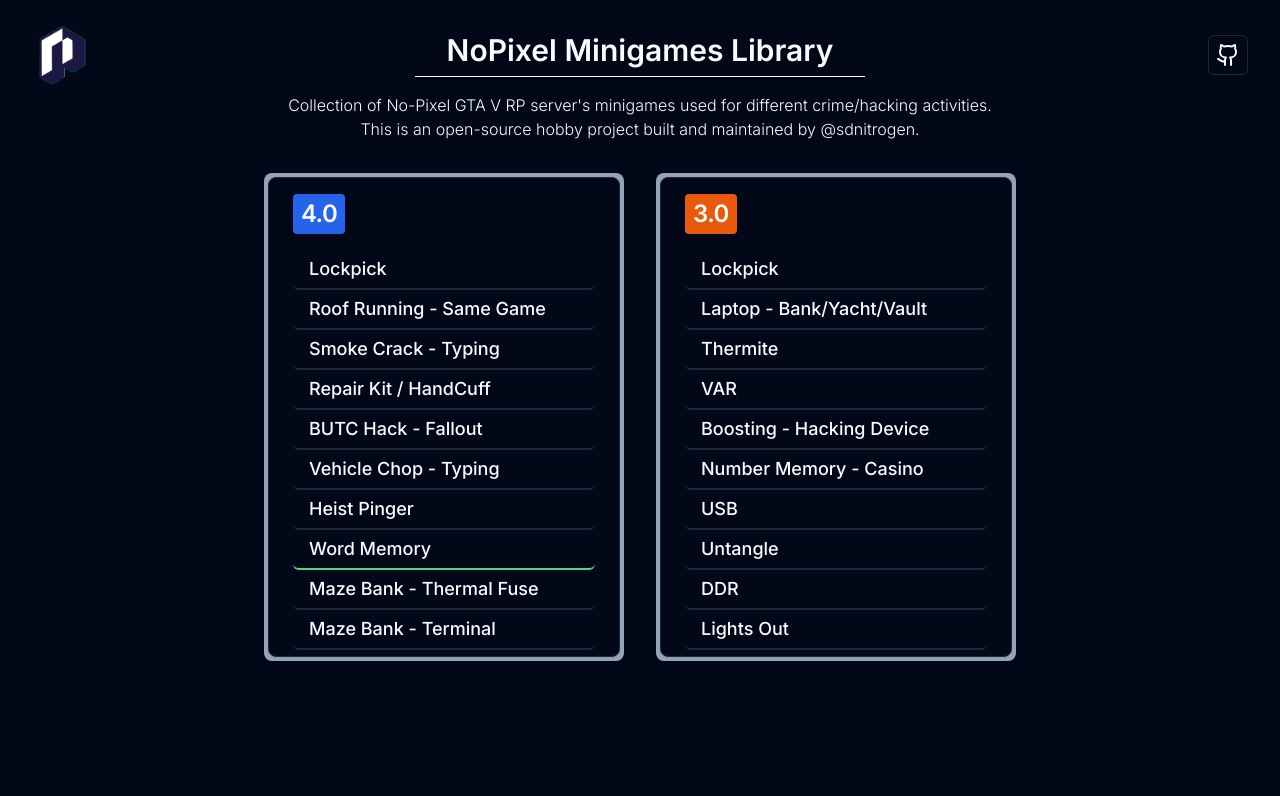
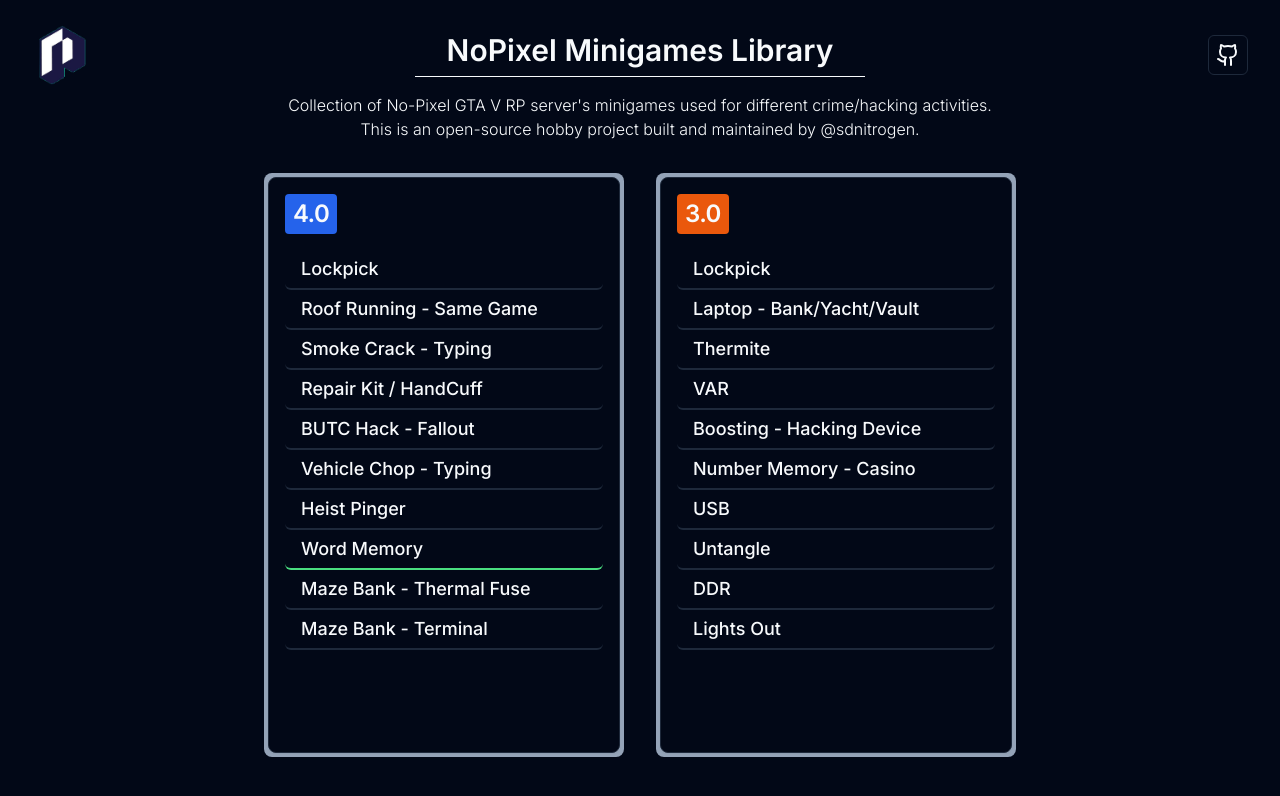
Before and after one commit to sdnitrogen/np-minigames, a Next.js app: page / in a window 1280 px wide. Shown: the top 796 px of the page. Built offline with nearby package versions, Linux system fonts and the light colour scheme.

Commit message:
fix: styling and design fix

```diff
--- a/package.json
+++ b/package.json
@@ -11,6 +11,7 @@
   "dependencies": {
     "@radix-ui/react-alert-dialog": "^1.0.5",
     "@radix-ui/react-progress": "^1.0.3",
+    "@radix-ui/react-scroll-area": "^1.0.5",
     "@radix-ui/react-slot": "^1.0.2",
     "class-variance-authority": "^0.7.0",
     "clsx": "^2.1.0",
--- a/src/app/page.tsx
+++ b/src/app/page.tsx
@@ -1,7 +1,8 @@
 import Description from "@/components/Description"
 import GameNav from "@/components/Gamenav"
 import Header from "@/components/Header"
-import { Card, CardContent, CardHeader, CardTitle } from "@/components/ui/card"
+import { Card, CardHeader, CardTitle } from "@/components/ui/card"
+import { ScrollArea } from "@/components/ui/scroll-area"
 import { mainDescription } from "@/constants"
 
 const Home = () => {
@@ -11,13 +12,14 @@
       <Description desc={mainDescription} />
       <section className="flex w-full h-auto flex-row items-center justify-center gap-8 p-4">
         <div className="w-min h-min p-1 rounded-lg bg-muted-foreground">
-          <Card className="w-[22rem] h-[30rem] overflow-clip pb-4">
-            <CardHeader className="px-6 py-4">
+          <Card className="w-[22rem] h-[36rem]">
+            <CardHeader className="p-4">
               <CardTitle className="p-2 w-max rounded-sm bg-blue-600">
                 4.0
               </CardTitle>
             </CardHeader>
-            <CardContent className="flex flex-col h-full scroll-auto overflow-scroll">
+            <ScrollArea className="w-full h-[32rem]">
+              <div className="flex flex-col px-4 pb-4">
                 <GameNav navpath="/">Lockpick</GameNav>
                 <GameNav navpath="/">Roof Running - Same Game</GameNav>
                 <GameNav navpath="/">Smoke Crack - Typing</GameNav>
@@ -30,17 +32,19 @@
                 </GameNav>
                 <GameNav navpath="/">Maze Bank - Thermal Fuse</GameNav>
                 <GameNav navpath="/">Maze Bank - Terminal</GameNav>
-            </CardContent>
+              </div>
+            </ScrollArea>
           </Card>
         </div>
         <div className="w-min h-min p-1 rounded-lg bg-muted-foreground">
-          <Card className="w-[22rem] h-[30rem] overflow-clip pb-4">
-            <CardHeader className="px-6 py-4">
+          <Card className="w-[22rem] h-[36rem]">
+            <CardHeader className="p-4">
               <CardTitle className="p-2 w-max rounded-sm bg-orange-600">
                 3.0
               </CardTitle>
             </CardHeader>
-            <CardContent className="flex flex-col h-full scroll-auto overflow-scroll">
+            <ScrollArea className="w-full h-[32rem]">
+              <div className="flex flex-col px-4 pb-4">
                 <GameNav navpath="/">Lockpick</GameNav>
                 <GameNav navpath="/">Laptop - Bank/Yacht/Vault</GameNav>
                 <GameNav navpath="/">Thermite</GameNav>
@@ -51,7 +55,8 @@
                 <GameNav navpath="/">Untangle</GameNav>
                 <GameNav navpath="/">DDR</GameNav>
                 <GameNav navpath="/">Lights Out</GameNav>
-            </CardContent>
+              </div>
+            </ScrollArea>
           </Card>
         </div>
       </section>
--- a/src/app/word-memory-4-0/page.tsx
+++ b/src/app/word-memory-4-0/page.tsx
@@ -133,13 +133,13 @@
         )}
         <div className="flex flex-row gap-1 w-[32rem]">
           <Button
-            className="flex-1 bg-green-700 hover:bg-green-900 text-primary font-bold"
+            className="flex-1 bg-green-600 hover:bg-green-900 text-white font-bold"
             disabled={word === ""}
             onClick={handleSeen}>
             Seen
           </Button>
           <Button
-            className="flex-1 bg-purple-700 hover:bg-purple-900 text-primary font-bold"
+            className="flex-1 bg-purple-600 hover:bg-purple-900 text-white font-bold"
             disabled={word === ""}
             onClick={handleUnseen}>
             Unseen
--- /dev/null
+++ b/src/components/ui/scroll-area.tsx
@@ -0,0 +1,48 @@
+"use client"
+
+import * as React from "react"
+import * as ScrollAreaPrimitive from "@radix-ui/react-scroll-area"
+
+import { cn } from "@/lib/utils"
+
+const ScrollArea = React.forwardRef<
+  React.ElementRef<typeof ScrollAreaPrimitive.Root>,
+  React.ComponentPropsWithoutRef<typeof ScrollAreaPrimitive.Root>
+>(({ className, children, ...props }, ref) => (
+  <ScrollAreaPrimitive.Root
+    ref={ref}
+    className={cn("relative overflow-hidden", className)}
+    {...props}
+  >
+    <ScrollAreaPrimitive.Viewport className="h-full w-full rounded-[inherit]">
+      {children}
+    </ScrollAreaPrimitive.Viewport>
+    <ScrollBar />
+    <ScrollAreaPrimitive.Corner />
+  </ScrollAreaPrimitive.Root>
+))
+ScrollArea.displayName = ScrollAreaPrimitive.Root.displayName
+
+const ScrollBar = React.forwardRef<
+  React.ElementRef<typeof ScrollAreaPrimitive.ScrollAreaScrollbar>,
+  React.ComponentPropsWithoutRef<typeof ScrollAreaPrimitive.ScrollAreaScrollbar>
+>(({ className, orientation = "vertical", ...props }, ref) => (
+  <ScrollAreaPrimitive.ScrollAreaScrollbar
+    ref={ref}
+    orientation={orientation}
+    className={cn(
+      "flex touch-none select-none transition-colors",
+      orientation === "vertical" &&
+        "h-full w-2.5 border-l border-l-transparent p-[1px]",
+      orientation === "horizontal" &&
+        "h-2.5 flex-col border-t border-t-transparent p-[1px]",
+      className
+    )}
+    {...props}
+  >
+    <ScrollAreaPrimitive.ScrollAreaThumb className="relative flex-1 rounded-full bg-border" />
+  </ScrollAreaPrimitive.ScrollAreaScrollbar>
+))
+ScrollBar.displayName = ScrollAreaPrimitive.ScrollAreaScrollbar.displayName
+
+export { ScrollArea, ScrollBar }
```
Also changed, not shown: 1 other file (tests, documents, lock files or other folders). Lines whose indentation alone changed are shown as unchanged.
